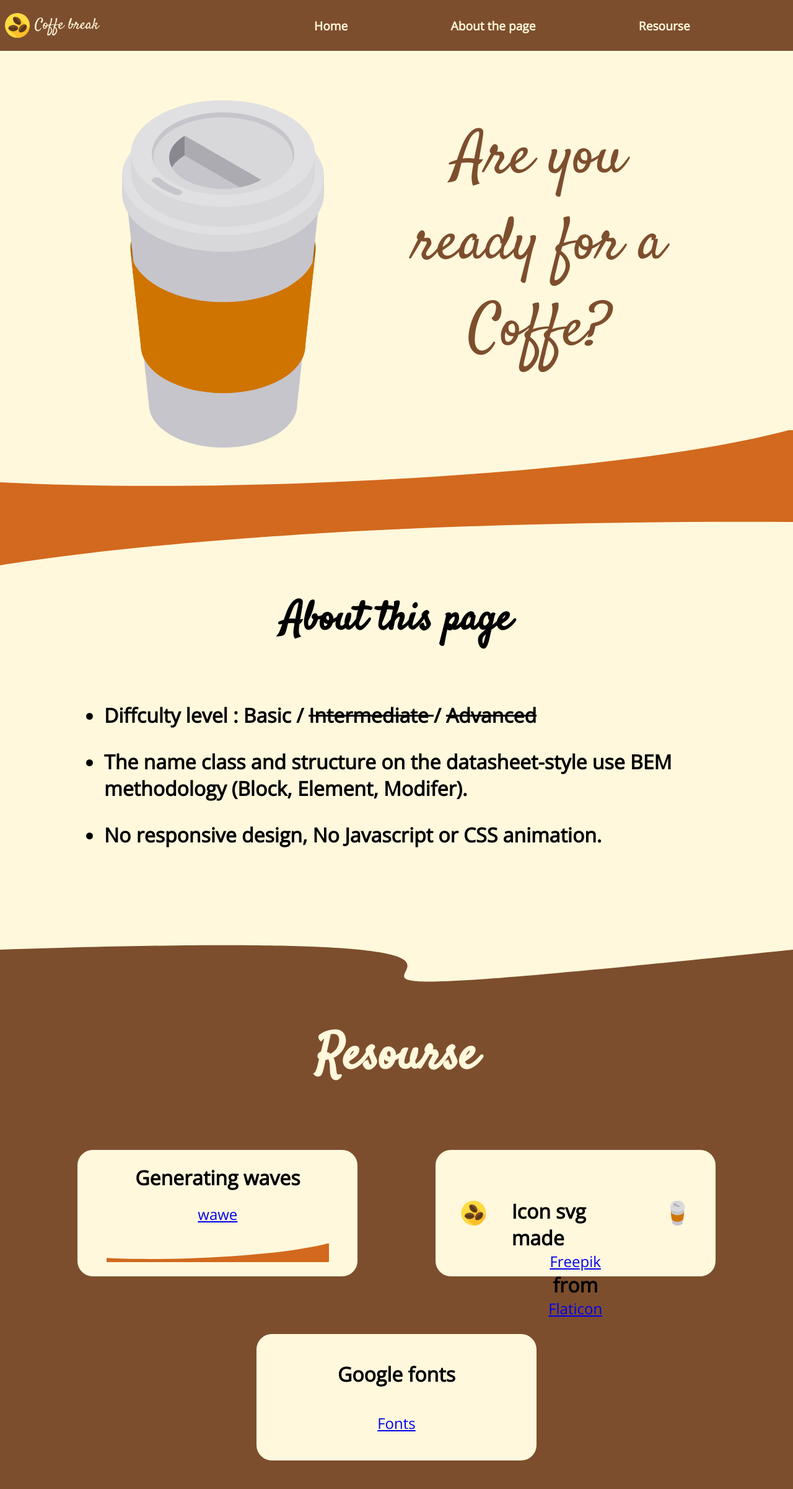
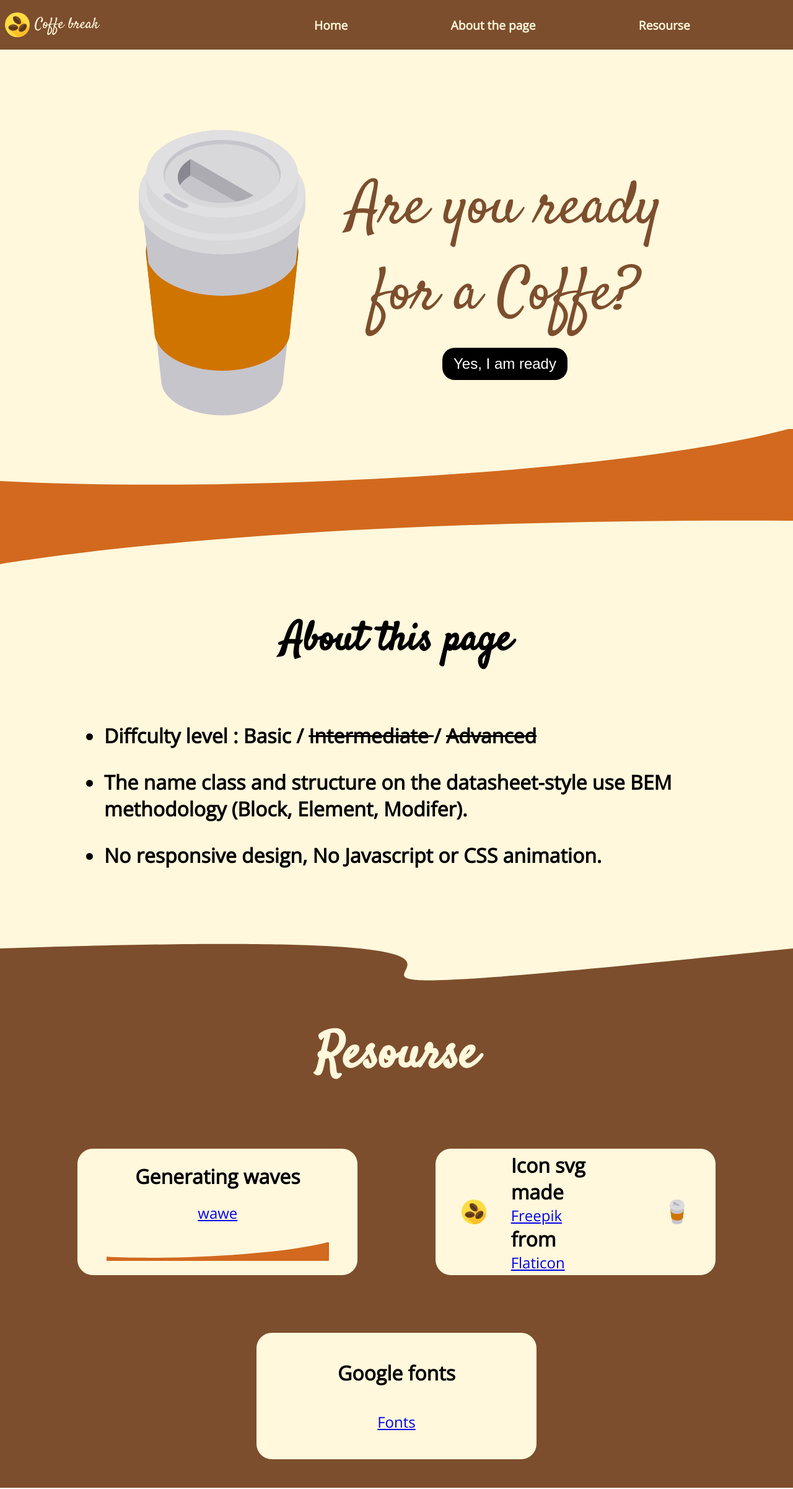
Before and after one commit to rapaMatiase/ExampleForStudent, a plain HTML site: page HtmlCssExamples/Intermediate/CoffeBreak/index.html in a window 1280 px wide. Shown: the whole page at 62% size. Drawn offline with nearby package versions, Linux system fonts and the light colour scheme.

Commit message:
I'll finish the coffe break example more late

```diff
--- a/HtmlCssExamples/CoffeBreak/index.html
+++ b/HtmlCssExamples/Intermediate/CoffeBreak/index.html
@@ -10,7 +10,7 @@
 
 <body>
     <header class="header">
-        <img class="header__iconLogo" src="coffee.svg" />
+        <img class="header__iconLogo" src="Images/coffee.svg" />
         <p class="header__nameLogo"> Coffe break</p>
         <nav class="navbar">
             <ul class="navbar____list">
@@ -21,21 +21,16 @@
         </nav>
     </header>
     <main>
-        <section>
+        <section class="section">
             <!-- PORTADA DE LA PAGINA -->
-            <article id="home" class="CoffeBreakCover wawey">
+            <article id="home" class="section__article section__article--cover wawey">
 
-                <div class="CoffeBreakCover__ContainerCenter ">
-
-                    <div class="CoffeBreakCover__item CoffeBreakCover__item--rightCenter">
-                        <img class="CoffeBreakCover__svgIcon" src="taza-para-cafe.svg" />
+                <div class="cover">
+                    <img class="cover__svgCoffe" src="Images/taza-para-cafe.svg" />
+                    <div style="padding-left: 350px;" class="cover__container">
+                        <p class="cover__title"> Are you ready for a Coffe?</p>
+                        <button class="cover__button">Yes, I am ready</button>
                     </div>
-
-                    <div
-                        class="CoffeBreakCover__item  CoffeBreakCover__item--left CoffeBreakCover__item--flexDireccionColumn ">
-                        <p class="CoffeBreakCover__text"> Are you ready for a Coffe?</p>
-                    </div>
-
                 </div>
 
                 <!-- Generated by https://smooth.ie/blogs/news/svg-wavey-transitions-between-sections -->
@@ -47,8 +42,7 @@
                 </div>
 
             </article>
-
-            <article id="about" class="Article wawey">
+            <article id="about" class="section__article wawey">
 
                 <!-- Generated by https://smooth.ie/blogs/news/svg-wavey-transitions-between-sections -->
                 <div class="wavey__container wavey--top">
@@ -66,7 +60,8 @@
                             <span class="text"> Intermediate </span>/
                             <span class="text"> Advanced </span>
                         </li>
-                        <li>The name class  and structure on the datasheet-style use BEM methodology (Block, Element, Modifer).
+                        <li>The name class and structure on the datasheet-style use BEM methodology (Block, Element,
+                            Modifer).
                         <li class="Article__itemList"> No responsive design, No Javascript or CSS animation.</li>
                     </ul>
                 </div>
@@ -79,14 +74,16 @@
                 </div>
 
             </article>
-            <article class="ArticleResourse">
+            <article class="section__article section__article--resourse">
 
-                <h1 class="ArticleResourse__Title">Resourse</h1>
+                <h1 class="resourse__title">Resourse</h1>
 
-                <div class="ArticleResourse__ContainerItem">
+                <div class="resourse__item">
+
                     <h2 class="ArticleResourse__TitleItem">Generating waves</h2>
-                    <a class="ArticleResourse__link" target="blanck"
-                        href="https://smooth.ie/blogs/news/svg-wavey-transitions-between-sections">wawe</a>
+
+                    <a class="ArticleResourse__link" target="blanck" href="https://smooth.ie/blogs/news/svg-wavey-transitions-between-sections">wawe</a>
+
                     <div class="wawey wawey--box">
                         <div class="wavey__container wavey__container--big wavey--bottom">
                             <svg class="wavey__svgIcon" viewBox="0 0 500 150" preserveAspectRatio="none">
@@ -96,26 +93,26 @@
                             </svg>
                         </div>
                     </div>
+
                 </div>
 
-                <div class="ArticleResourse__ContainerItem ArticleResourse__ContainerItem--rowDireccion">
-                    <img class="header__iconLogo ArticleResourse__item--small" src="coffee.svg"  />
-                    <div class="ArticleResourse__ContainerItem ArticleResourse__item--middle" >
+                <div class="resourse__item ArticleResourse__ContainerItem--rowDireccion">
+                    <img class="header__iconLogo ArticleResourse__item--small" src="Images/coffee.svg" />
+                    <div class="ArticleResourse__ContainerItem ArticleResourse__item--middle">
                         <h2 class="ArticleResourse__TitleItem">Icon svg made </h2>
                         <a class="ArticleResourse__link" href="http://www.freepik.com/" title="Freepik">Freepik</a>
                         <h2 class="ArticleResourse__TitleItem"> from </h2>
                         <a class="ArticleResourse__link" target="blanck" href="https://www.flaticon.es/"> Flaticon </a>
                     </div>
-                    <img class="header__iconLogo ArticleResourse__item--small" src="taza-para-cafe.svg"  />
+                    <img class="header__iconLogo ArticleResourse__item--small" src="Images/taza-para-cafe.svg" />
                 </div>
 
-                <div class="ArticleResourse__ContainerItem">
+                <div class="resourse__item">
                     <h2 class="ArticleResourse__TitleItem">Google fonts</h2>
-                    <a class="ArticleResourse__link" target="blanck"  href="https://fonts.google.com/"> Fonts</a>
+                    <a class="ArticleResourse__link" target="blanck" href="https://fonts.google.com/"> Fonts</a>
                 </div>
 
             </article>
-            <!--   -->
 
         </section>
     </main>
--- a/HtmlCssExamples/CoffeBreak/style.css
+++ b/HtmlCssExamples/Intermediate/CoffeBreak/style.css
@@ -1,12 +1,15 @@
 @import url('https://fonts.googleapis.com/css2?family=Open+Sans&family=Satisfy&display=swap');
 
-body{
+html, body, main{
     padding: 0px;
     margin: 0px;
+    height: 100%;
+    width: 100%;
 }
 
 .header{
     width: 100%;
+    height: 10%;
     z-index: 100;
     background-color: #7d4e2d;
     display: flex;
@@ -84,74 +87,83 @@ body{
 
 /* PORTADA */
 
-.CoffeBreakCover{
-    height: 90vh;
-    display: flex;
-    flex-direction: column;
-    align-items: center;
-    justify-content: center;
-    background-color: cornsilk;
-    position: relative;
+.section{
+    height: 100%;
 }
 
-.CoffeBreakCover__ContainerCenter{
-    height: 70vh;
-    width: 90vw;
+.section__article{
     display: flex;
-    flex-direction: row;
+    justify-content: center;
     align-items: center;
-    justify-content: center;
+    background-color: cornsilk;
+    height: 100%;
+    width: 100%;
 }
 
-.CoffeBreakCover__item{
-    height: 100%;
-    width: 50%;
+.section__article--cover{
+    height: 90%;
+}
+
+.section__article--resourse{
+    background-color: #7d4e2d;
+    justify-content: space-evenly;
+    flex-direction: row;
+    flex-wrap: wrap;
+}
+
+
+/* ------------------------------------ X ----------------------------------- */
+
+.cover{
+    width: 80%;
+    height: 80%;
+    position: relative;
     display: flex;
     align-items: center;
-    justify-content: center;
 }
 
-.CoffeBreakCover__item--rightCenter{
-    justify-content: flex-end;
+.cover__svgCoffe{
+    height:  80%;
+    position: absolute;
+    left: 0px;
 }
 
-.CoffeBreakCover__item--left{
-    align-items: flex-start;
+.cover__container{
+    display: flex;
+    justify-content: center;
+    align-items: center;
+    width: 70%;
+    flex-direction: column;
+    height: 60%;
+
 }
 
-.CoffeBreakCover__item--flexDireccionColumn{
-    flex-direction: column;
-}
-
-.CoffeBreakCover__text{
+.cover__title{
     margin: 0px;
-    margin-bottom: 1em;
     text-align: center;
     font-size: 6em;
     color:#7d4e2d;
     width: 80%;
     font-family: 'Satisfy', cursive;
+    flex: 1 0 80%;
 }
 
-.CoffeBreakCover__svgIcon{
-    height: 100%;
+.cover__button{
+    flex: 1 0 10%;
+    width: 30%;
+    background-color: black;
+    border: none;
+    color: white;
+    border-radius:20px;
+    font-size: 1.5rem;
 }
+
 
 /* ABOUT */
 
-.Article{
-    height: 100vh;
-    display: flex;
-    flex-direction: column;
-    align-items: center;
-    justify-content: center;
-    background-color: cornsilk;
-    position: relative;
-}
+
 
 .Article__Container{
-    margin:auto;
-    margin-top:100px;
     width:80%;
 }
 
@@ -178,18 +190,9 @@ body{
 }
 
 /* RESOURSE */
-.ArticleResourse{
-    height: 100vh;
-    position: relative;
-    background-color: #7d4e2d;
-    display: flex;
-    justify-content: space-evenly;
-    align-items: center;
-    flex-direction: row;
-    flex-wrap: wrap;
-}
 
-.ArticleResourse__Title{
+
+.resourse__title{
     flex: 0 1 100%;
     text-align: center;
     font-size: 5rem;
@@ -198,7 +201,7 @@ body{
     margin: 0px;
 }
 
-.ArticleResourse__ContainerItem{
+.resourse__item{
     border : 2px solid cornsilk;
     background-color: cornsilk;
     border-radius: 25px;
--- /dev/null
+++ b/HtmlCssExamples/Intermediate/SquardGalary/style.css
@@ -0,0 +1,118 @@
+body{
+    margin: 0em;
+    padding: 0em;
+    overflow-x: hidden;
+}
+
+
+.boxList{
+    height: 100vh;
+    width: 100vw;
+    background-color: rgb(41, 49, 85);
+    display: flex;
+    justify-content: space-evenly;
+    align-items: center;
+    flex-wrap: wrap;
+    margin: 0px;
+}
+
+.boxList__title{
+    flex: 0 1 100%;
+    text-align: center;
+    margin: 0px;
+    color: white;
+    font-size: 8em;
+}
+
+.boxList__item{
+    border: 2px solid rgb(31, 29, 29);
+    border-radius: 15px;
+    flex: 0 1 15%;
+    height: 50%;
+    background-color:rgb(246, 234, 217) ;
+    text-align: center;
+    color: rgb(41, 49, 85);
+}
+
+.boxList__item--colorOne{
+    background-color: rgb(241, 144, 80);
+}
+
+.boxList__item--colorTwo{
+    background-color: rgb(174, 227, 211);
+}
+
+.boxList__item--colorThree{
+    background-color: rgb(165, 216, 204);
+}
+.boxList__item--colorFour{
+    background-color: rgb(225, 211, 206);
+}
+
+.boxList__itemTitle{
+    font-size: 4rem;
+    margin: 0px;
+    margin-top: 1rem;
+    margin-bottom: 1rem;
+}
+
+.boxList__itemSubTitle{
+    font-size: 3rem;
+    margin: 0px;
+    margin-bottom: 1rem;
+}
+
+.boxList__itemText{
+    font-size: 2rem;
+    margin: 0px;
+}
+
+.PriceList{
+    height: 100vh;
+    width: 100vw;
+    background-color: rgb(41, 49, 85);
+    display: flex;
+    justify-content: space-evenly;
+    align-items: center;
+    flex-wrap: wrap;
+    margin: 0px;
+
+}
+
+.PriceList__title{
+    flex: 0 1 100%;
+    text-align: center;
+    margin: 0px;
+    color: white;
+    font-size: 8em;
+}
+
+.PriceList__item{
+    border: 2px solid rgb(31, 29, 29);
+    border-radius: 15px;
+    flex: 0 1 15%;
+    height: 50%;
+    background-color: #F19050 ;
+    text-align: center;
+    color: rgb(41, 49, 85);
+}
+
+.PriceList__item--middle{
+    flex: 0 1 20%;
+    height: 54%;
+    background-color:#85B7AA;
+}
+
+.PriceList__item--big{
+    flex: 0 1 22%;
+    height: 58%;
+    background-color: #5EC7C3;
+}
+
+.PriceList__title{
+    flex: 0 1 100%;
+    text-align: center;
+    margin: 0px;
+    color: white;
+    font-size: 8em;
+}
```
Also changed, not shown: HtmlCssExamples/Intermediate/SquardGalary/index.html (added, +62 -0 lines), HtmlCssExamples/Intermediate/CoffeBreak/Images/coffee.svg (renamed from HtmlCssExamples/CoffeBreak/coffee.svg), HtmlCssExamples/Intermediate/CoffeBreak/Images/plant.svg (renamed from HtmlCssExamples/CoffeBreak/plant.svg), HtmlCssExamples/Intermediate/CoffeBreak/Images/taza-para-cafe.svg (renamed from HtmlCssExamples/CoffeBreak/taza-para-cafe.svg), HtmlCssExamples/Intermediate/CoffeBreak/Images/wave.svg (renamed from HtmlCssExamples/CoffeBreak/wave.svg).
